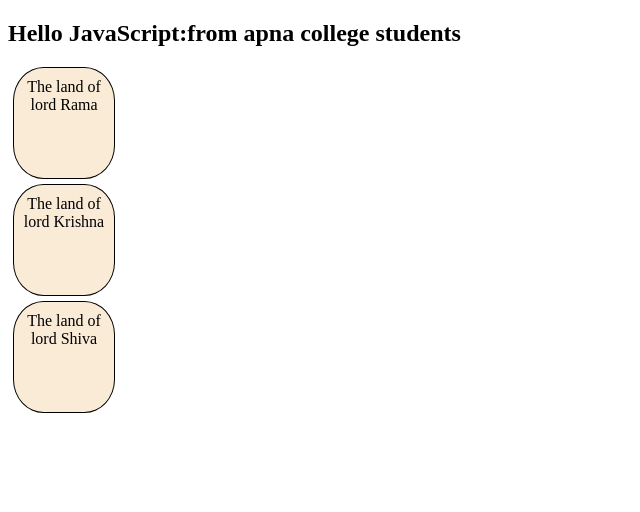
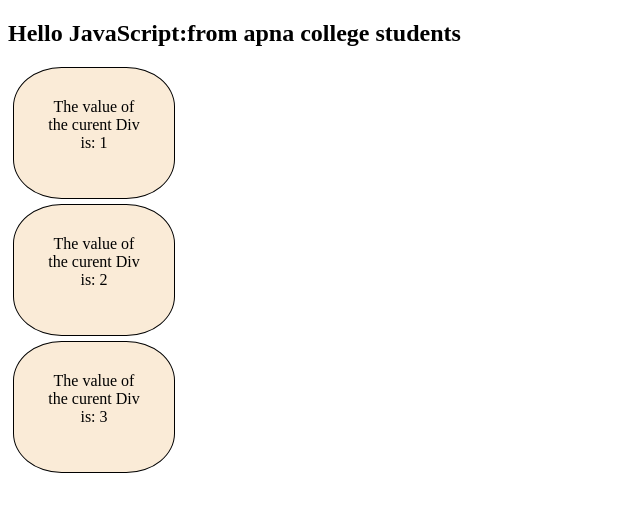
Before and after one commit to Vikash-thak12/Java-Script, a plain HTML site: page index.html in a window 1280 px wide. Shown: the whole page, without its empty margins (0-640 px from the left). Drawn offline with Linux system fonts and the light colour scheme.

Commit message:
new changes

```diff
--- a/6th_day.js
+++ b/6th_day.js
@@ -88,7 +88,16 @@ h2.innerText = h2.innerText + "from apna college students";
 
 
 let divs= document.querySelectorAll(".box");
-console.dir(divs);
-divs[0].innerText = "The land of lord Rama";
-divs[1].innerText = "The land of lord Krishna";
-divs[2].innerText = "The land of lord Shiva";
+// console.dir(divs);
+// divs[0].innerText = "The land of lord Rama";
+// divs[1].innerText = "The land of lord Krishna";
+// divs[2].innerText = "The land of lord Shiva";
+
+
+// using loop to change the value of each div
+let idx = 1;
+for(div of divs)
+{
+    div.innerText = `The value of the curent Div is: ${idx}`;
+    idx++;
+}
--- a/style.css
+++ b/style.css
@@ -4,7 +4,7 @@
     height: 100px;
     border: 1px solid black;
     margin: 5px;
-    padding-top: 10px;
+    padding: 30px 30px 0 30px;
     text-align: center;
 
     background-color: antiquewhite;
```
